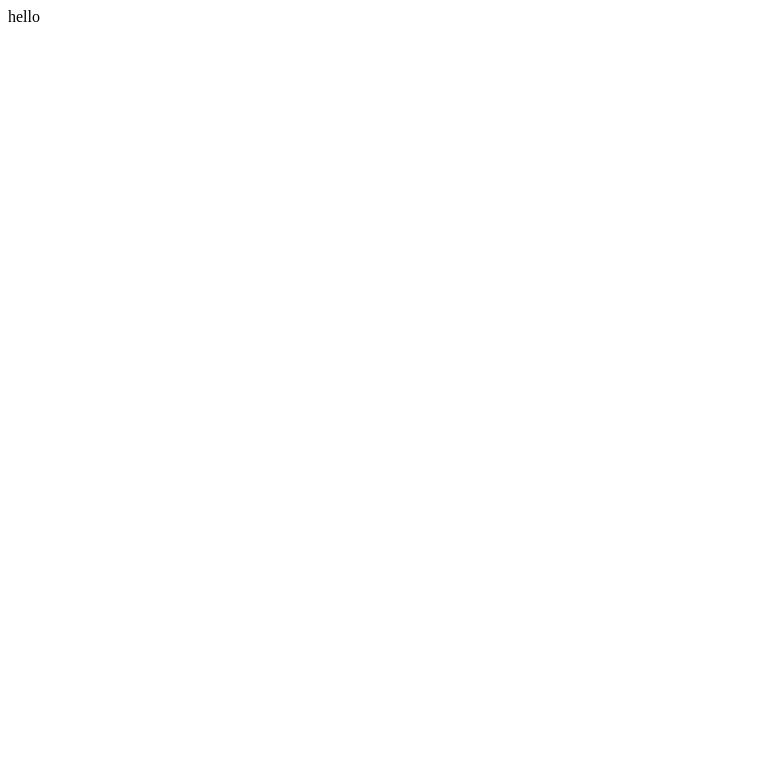
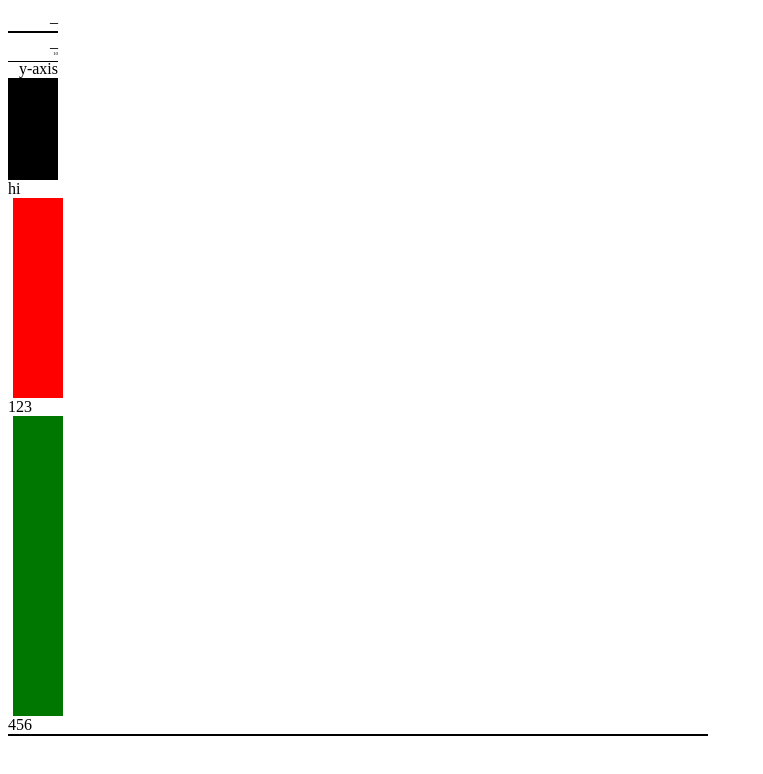
Before and after one commit to Isams01/bar-chart-stretch, a website: page index.html in a window 1280 px wide. Shown: the whole page, without its empty margins (0-763 px from the left). Drawn offline with Linux system fonts and the light colour scheme.

Commit message:
I dont even know man

```diff
--- a/index.html
+++ b/index.html
@@ -3,11 +3,35 @@
 <head>
   <meta charset="UTF-8">
   <meta name="viewport" content="width=device-width, initial-scale=1.0">
+  <link rel="stylesheet" type="text/css" href="barchart.css">
   <title>Document</title>
 </head>
 <body>
-  <div>
-    hello
+  <div class='container' style="width: 700px;">
+    <!-- The following are the dashes and y-axis -->
+    <div style="text-align: right; padding-bottom: 0px; vertical-align: bottom; border-bottom: 2px solid black; width: 50px">
+      _
+      <div style="height: 5px; border-bottom: 2px solid black;"></div>
+      _
+      <div style="margin-bottom: -2px; padding: 0px; border-bottom: 1px solid black; height: 10px; font-size: 5px"> 10</div>
+      y-axis
+    </div>
+    <!-- The following is the bars themselves-->
+    <div class = 'container' style = "border-bottom: solid black 2px;">
+      <div>
+        <div  style="background:black; width:50px; height: 100px;"></div>
+        <div class='titles' >hi</div>
+      </div>
+      <div>
+        <div style="background:red; width:50px; height: 200px; margin-left: 5px; margin-right: 5px;"></div>
+        <div class='titles'>123</div>
+      </div>
+      <div>
+        <div style="background:rgb(0, 119, 0); width:50px; height: 300px; margin-left: 5px; margin-right: 5px;"></div>
+        <div class='titles'>456</div>
+      </div>
+    </div>
+
   </div>
 </body>
 </html>
```
